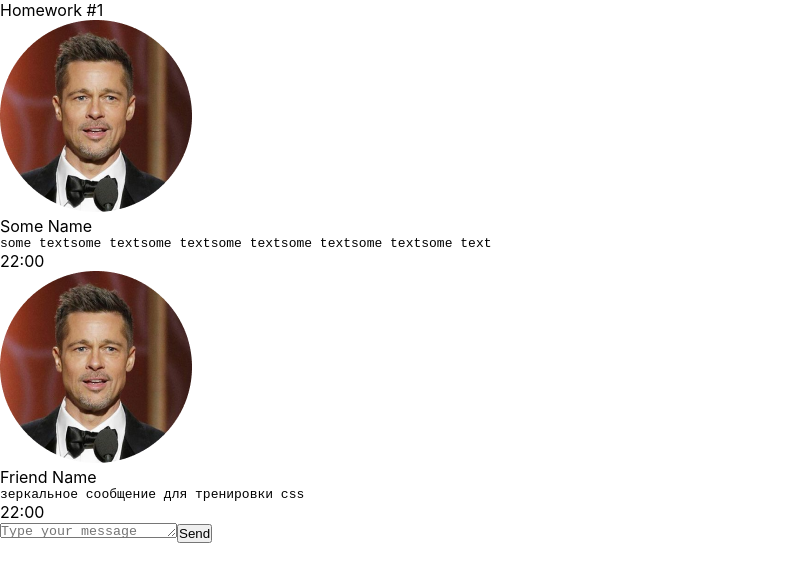
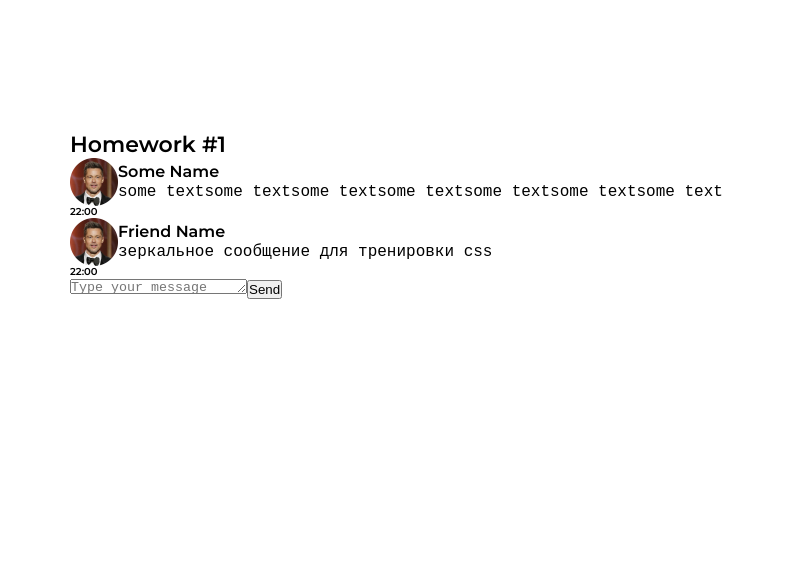
Before and after one commit to Aliaksandr91/hws2, a React (Create React App) app: page / in a window 1280 px wide. Shown: the top 582 px of the page, without its empty margins (0-785 px from the left). Built offline with nearby package versions, Linux system fonts and the light colour scheme.

Commit message:
feat: add styles

```diff
--- a/src/s1-main/App.module.css
+++ b/src/s1-main/App.module.css
@@ -1,5 +1,8 @@
+@import url('https://fonts.googleapis.com/css2?family=Montserrat:wght@400;600&display=swap');
 .App {
     --header_height: 60px;
+    max-width: 1140px;
+    margin: auto;
 }
 
 .hw {
@@ -7,5 +10,11 @@
 }
 
 .hwTitle {
-
+    margin-top: 131px;
+    font-family: 'Montserrat', sans-serif;
+    font-style: normal;
+    font-weight: 600;
+    font-size: 22px;
+    line-height: 27px;
+    color: #000000;
 }
--- a/src/s2-homeworks/hw01/friend-message/FriendMessage.module.css
+++ b/src/s2-homeworks/hw01/friend-message/FriendMessage.module.css
@@ -1,13 +1,20 @@
+@import url('https://fonts.googleapis.com/css2?family=Montserrat:wght@400;600&display=swap');
 .friendMessage {
-
+    font-family: 'Montserrat', sans-serif;
+    font-style: normal;
+    color: #000000;
+    font-size: 16px;
+    line-height: 20px;
 }
 
 .friendImageAndText {
-
+    display: flex;
+    align-items: center;
 }
 
 .friendImageAndText img {
-
+    width: 48px;
+    height: 48px;
 }
 
 .friendText {
@@ -19,13 +26,16 @@
 }
 
 .friendName {
-
+    font-weight: 600;
 }
 
 .friendMessageText {
-
+    font-weight: 400;
 }
 
 .friendTime {
+    font-weight: 600;
+    font-size: 10px;
+    line-height: 12px;
 
 }
--- a/src/s2-homeworks/hw01/message/Message.module.css
+++ b/src/s2-homeworks/hw01/message/Message.module.css
@@ -1,13 +1,20 @@
+@import url('https://fonts.googleapis.com/css2?family=Montserrat:wght@400;600&display=swap');
 .message {
-
+    font-family: 'Montserrat', sans-serif;
+    font-style: normal;
+    color: #000000;
+    font-size: 16px;
+    line-height: 20px;
 }
 
 .imageAndText {
-
+    display: flex;
+    align-items: center;
 }
 
 .imageAndText img {
-
+    width: 48px;
+    height: 48px;
 }
 
 .text {
@@ -19,13 +26,15 @@
 }
 
 .name {
-
+    font-weight: 600;
 }
 
 .messageText {
-
+    font-weight: 400;
 }
 
 .time {
-
+    font-weight: 600;
+    font-size: 10px;
+    line-height: 12px;
 }
```
Also changed, not shown: src/s2-homeworks/hw01/friend-message/FriendMessage.tsx (line endings or trailing spaces).
